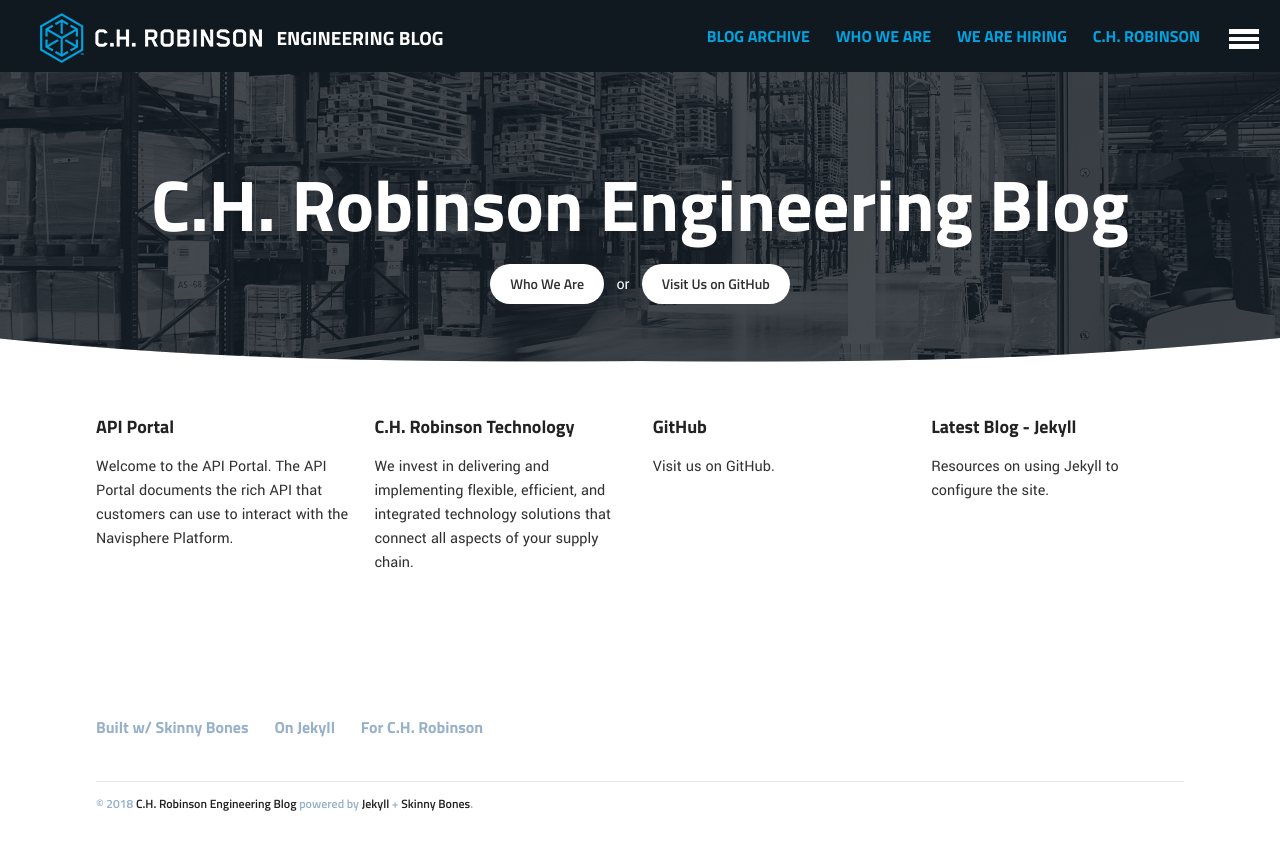
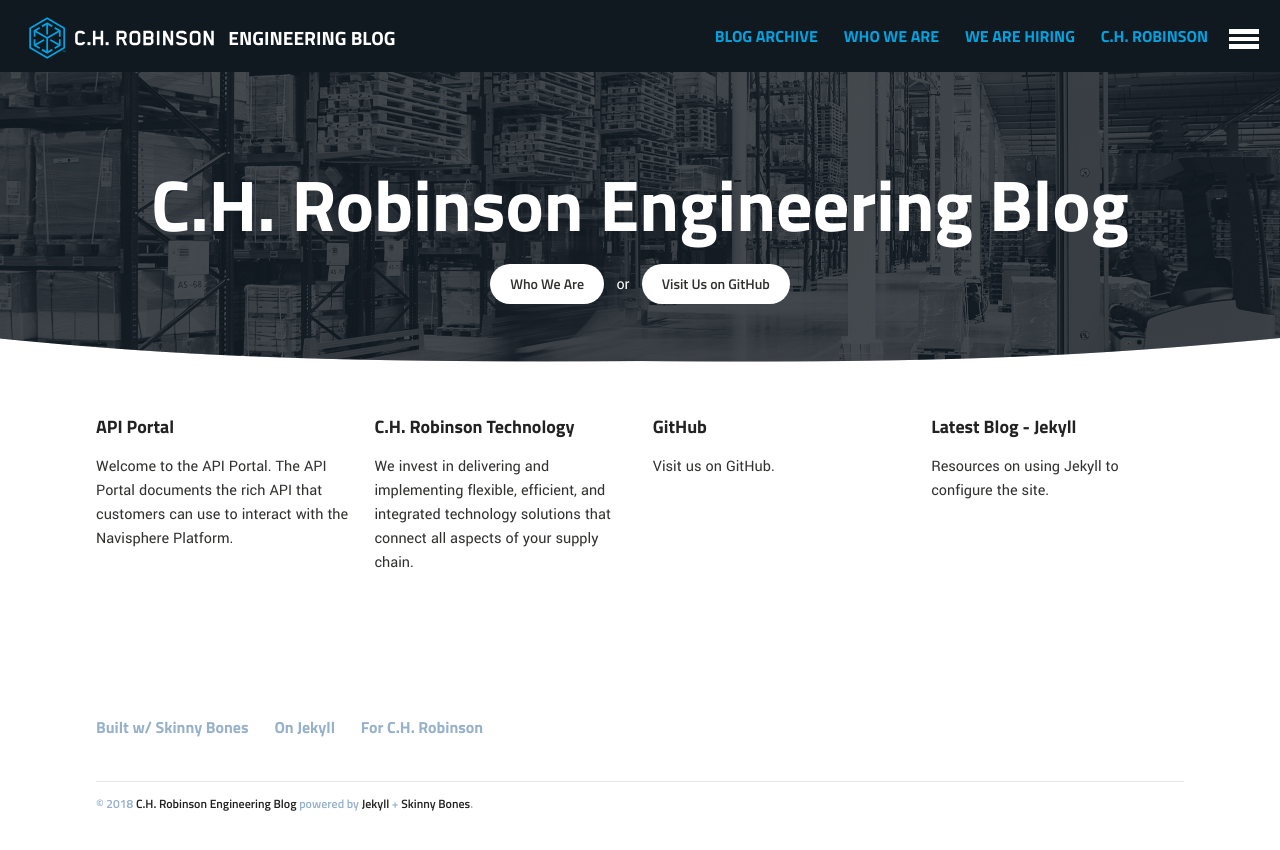
Before and after one commit to ch-robinson/ch-robinson.github.com, a Jekyll site: the page built from index.html, in a window 1280 px wide. Shown: the top 850 px of the page. Built offline with Jekyll 4.4.1, drawn with Linux system fonts in a browser that asks for light colours.

Commit message:
Use SVG images for header

```diff
--- a/_includes/header.html
+++ b/_includes/header.html
@@ -1,9 +1,7 @@
 <header id="masthead">
   <div class="logo">
     <a href="{{ site.url }}/" class="site-title">
-      <img src="/images/chr-logo-white.png" class="desktop" alt="C.H. Robinson"/>
-      <img src="/images/chr-logo-snowflake.png" class="mobile" alt="C.H. Robinson"/>
-      <span>Engineering Blog</span>
+      <img src="/images/chr-logo-white.svg" class="desktop" alt="C.H. Robinson"/><img src="/images/chr-logo-small.svg" class="mobile" alt="C.H. Robinson"/><span>Engineering Blog</span>
     </a>
   </div>
   <nav role="navigation" class="menu top-menu">
--- a/_sass/_layout.scss
+++ b/_sass/_layout.scss
@@ -11,7 +11,7 @@
   height: $masthead-height;
   background-color: $black;
 	z-index: 5;
-  padding: 0 80px 0 40px;
+  padding: 0 72px 0 25px;
 	@include transform(translate(0,0));
 	@include transition(500ms cubic-bezier(.645,.045,.355,1.000));
 	&.slide {
@@ -34,6 +34,7 @@
 
     img {
       margin-right: 10px;
+      height: 50px;
 
       &.desktop {
         @media screen and (max-width: 599px) {
```
Also changed, not shown: images/chr-logo-small.svg (added), images/chr-logo-snowflake.png (deleted), images/chr-logo-white.png (deleted), images/chr-logo-white.svg (added).
